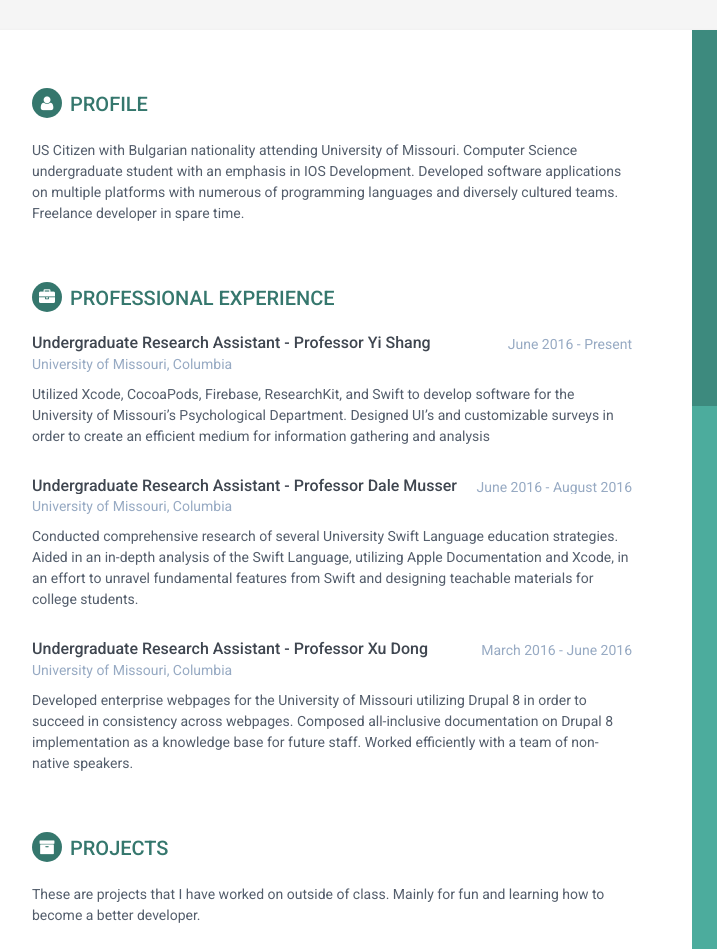
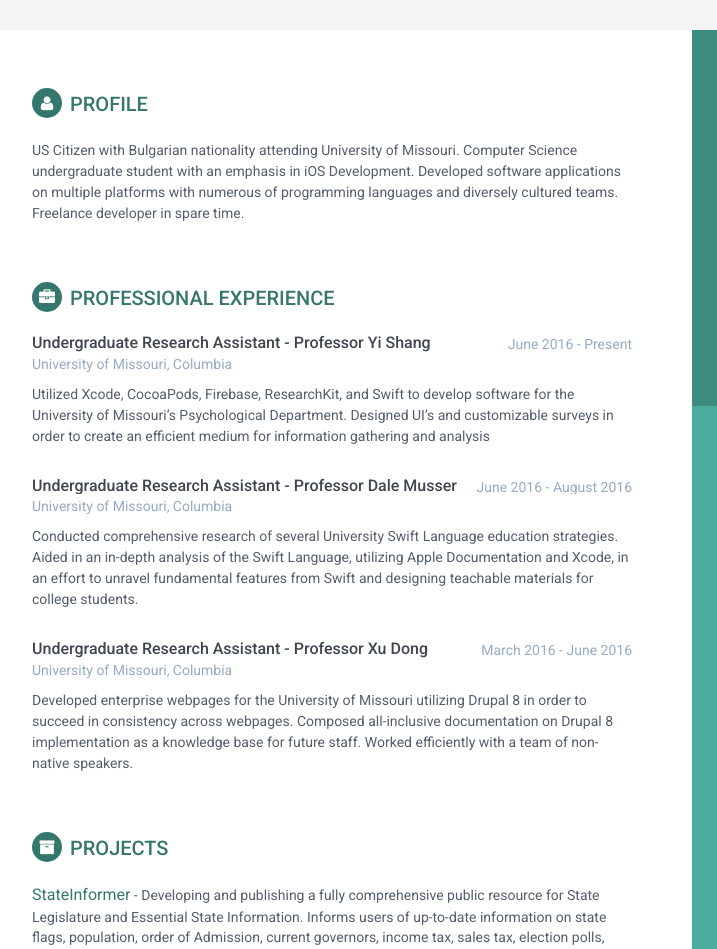
Before and after one commit to TeddyIvanov/TeddyIvanov.github.io, a plain HTML site: page index.html in a window 1280 px wide. Shown: the top 949 px of the page, 188-905 px from the left. Drawn offline with Linux system fonts and the light colour scheme.

Commit message:
Fixed typos

```diff
--- a/index.html
+++ b/index.html
@@ -83,7 +83,7 @@
             <section class="section summary-section">
                 <h2 class="section-title"><i class="fa fa-user"></i>Profile</h2>
                 <div class="summary">
-                    <p>US Citizen with Bulgarian nationality attending University of Missouri. Computer Science undergraduate student with an emphasis in IOS Development. Developed software applications on multiple platforms with numerous of programming languages and diversely cultured teams. Freelance developer in spare time.</p>
+                    <p>US Citizen with Bulgarian nationality attending University of Missouri. Computer Science undergraduate student with an emphasis in iOS Development. Developed software applications on multiple platforms with numerous of programming languages and diversely cultured teams. Freelance developer in spare time.</p>
                 </div><!--//summary-->
             </section><!--//section-->
 
@@ -135,9 +135,6 @@
 
             <section class="section projects-section">
                 <h2 class="section-title"><i class="fa fa-archive"></i>Projects</h2>
-                <div class="intro">
-                    <p>These are projects that I have worked on outside of class. Mainly for fun and learning how to become a better developer.</p>
-                </div><!--//intro-->
                 <div class="item">
                     <span class="project-title"><a href="#hook">StateInformer</a></span> - <span class="project-tagline">Developing and publishing a fully comprehensive public resource for State Legislature and Essential State Information. Informs users of up-to-date information on state flags, population, order of Admission, current governors, income tax, sales tax, election polls, etc.. Utilized Swift 3.0, Xcode, Open Congress API, Huffington Post API, Core Data, Subclasses, Interface Builder, JSON parsing.
 </span>
@@ -287,7 +284,7 @@
     <footer class="footer">
         <div class="text-center">
                 <!--/* This template is released under the Creative Commons Attribution 3.0 License. Please keep the attribution link below when using for your own project. Thank you for your support. :) If you'd like to use the template without the attribution, you can check out other license options via our website: themes.3rdwavemedia.com */-->
-                <small class="copyright">Designed with <i class="fa fa-heart"></i> by <a href="http://themes.3rdwavemedia.com" target="_blank">Xiaoying Riley</a> for developers</small>
+                <small class="copyright">Designed</i> by <a href="http://themes.3rdwavemedia.com" target="_blank">Xiaoying Riley</a> for developers</small>
         </div><!--//container-->
     </footer><!--//footer-->
 
```
